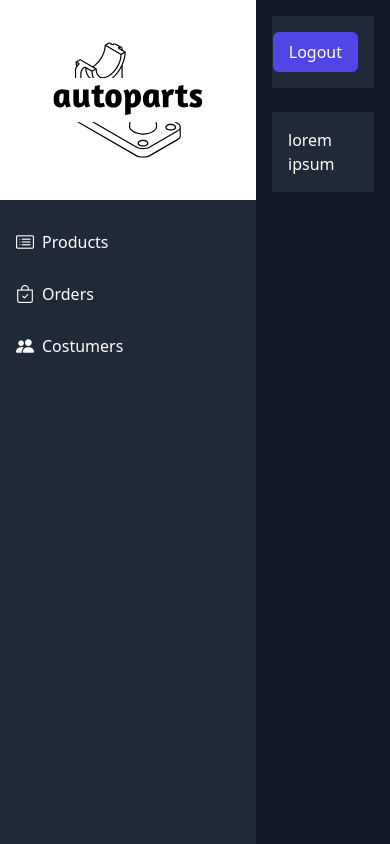
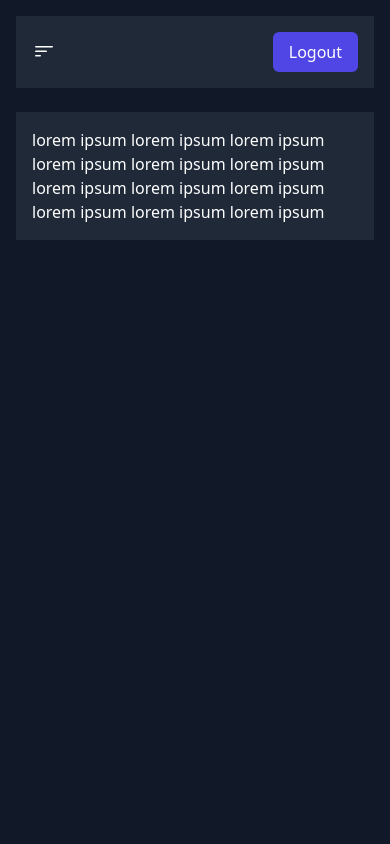
Before and after one commit to evanjoness/autoparts, a React (Create React App) app in the folder client/: page /dashboard/products in a window 390 px wide. Built offline with nearby package versions, Linux system fonts and the light colour scheme; sample sign-in values are in the browser's storage.

Commit message:
responsive dashboard

```diff
--- a/client/src/components/AdminNav.js
+++ b/client/src/components/AdminNav.js
@@ -1,12 +1,12 @@
 import { Link } from "react-router-dom";
 
-const AdminNav = () =>{
+const AdminNav = ({openSidebar}) =>{
     return(
-        <nav className="fixed left-64 top-4 right-0 mx-4">
-            <div className="bg-gray-800  w-full justify-end flex p-4">
+        <nav className="fixed left-0 sm:left-64 top-4 right-0 mx-4">
+            <div className="bg-gray-800  w-full flex justify-between sm:justify-end items-center p-4">
+            <i class="bi bi-filter-left text-white text-2xl cursor-pointer sm:hidden block" onClick={openSidebar}></i>
                 <Link to="/" className="py-2 px-4 bg-indigo-600 text-white rounded-md capitalize">Logout</Link>
             </div>
-
         </nav>
     )
 }
--- a/client/src/components/SideBar.js
+++ b/client/src/components/SideBar.js
@@ -1,8 +1,9 @@
 import {Link} from "react-router-dom"
 
-const SideBar = ()=>{
+const SideBar = ({side, closeSidebar})=>{
     return(
-        <div className="fixed top-0 left-0 w-64 h-screen bg-gray-800">
+        <div className={`fixed top-0 ${side} sm:left-0 w-64 h-screen bg-gray-800 z-10 transition-all`}>
+            <i class="bi bi-x-lg absolute top-4 right-4 sm:hidden block cursor-pointer text-lg" onClick={closeSidebar}></i>
             <div className="bg-white p-4">
                 <img src="/logo.svg" alt="logo"/>
             </div>
--- a/client/src/screens/dashboard/Products.js
+++ b/client/src/screens/dashboard/Products.js
@@ -1,16 +1,10 @@
-import AdminNav from "../../components/AdminNav";
-import SideBar from "../../components/SideBar";
-const Products = ()=>{
+import Wrapper from "./Wrapper";
+const Products = () => {
     return (
-        <>
-        <SideBar/>
-        <AdminNav/>
-        <section className="ml-64 bg-gray-900 min-h-screen pt-28 px-4">
-            <div className="bg-gray-800 text-white p-4">
-                lorem ipsum
-            </div>
-        </section>
-        </>
+        <Wrapper>
+            lorem ipsum lorem ipsum lorem ipsum lorem ipsum lorem ipsum lorem ipsum
+            lorem ipsum lorem ipsum lorem ipsum lorem ipsum lorem ipsum lorem ipsum
+        </Wrapper>
     )
 }
 
--- /dev/null
+++ b/client/src/screens/dashboard/Wrapper.js
@@ -0,0 +1,24 @@
+import AdminNav from "../../components/AdminNav";
+import SideBar from "../../components/SideBar";
+import { useState } from "react";
+const Wrapper = ({children})=>{
+    const [side, setSide] = useState('-left-64')
+    const openSidebar = () => {
+        setSide("left-0");
+    }
+    const closeSidebar = ()=>{
+        setSide("-left-64")
+    }
+    return(
+        <>
+        <SideBar side = {side} closeSidebar={closeSidebar}/>
+        <AdminNav openSidebar={openSidebar}/>
+        <section className="ml-0 sm:ml-64 bg-gray-900 min-h-screen pt-28 px-4">
+            <div className="bg-gray-800 text-white p-4">
+                {children}
+            </div>
+        </section>
+        </>
+    )
+}
+export default Wrapper;
```
